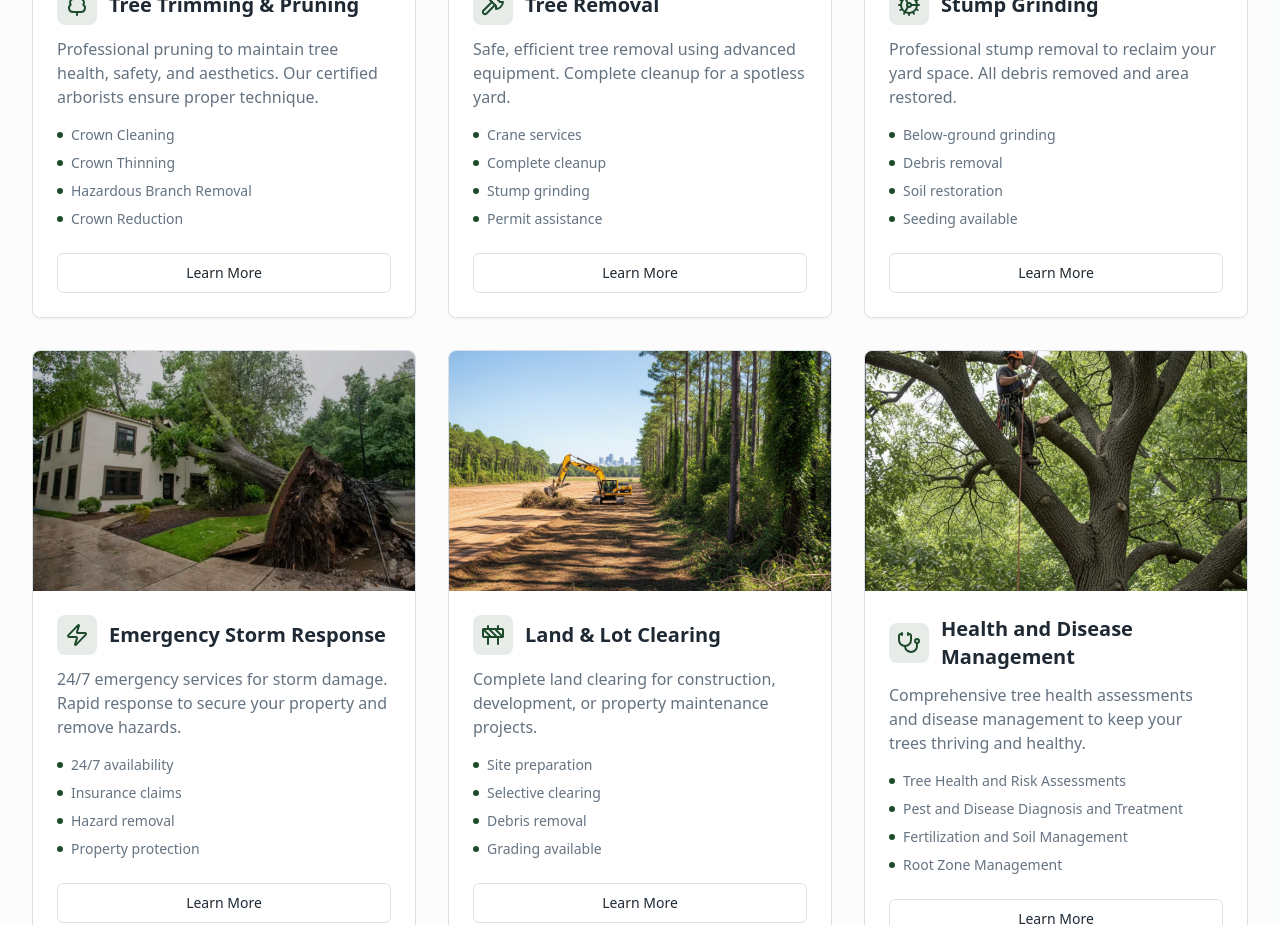
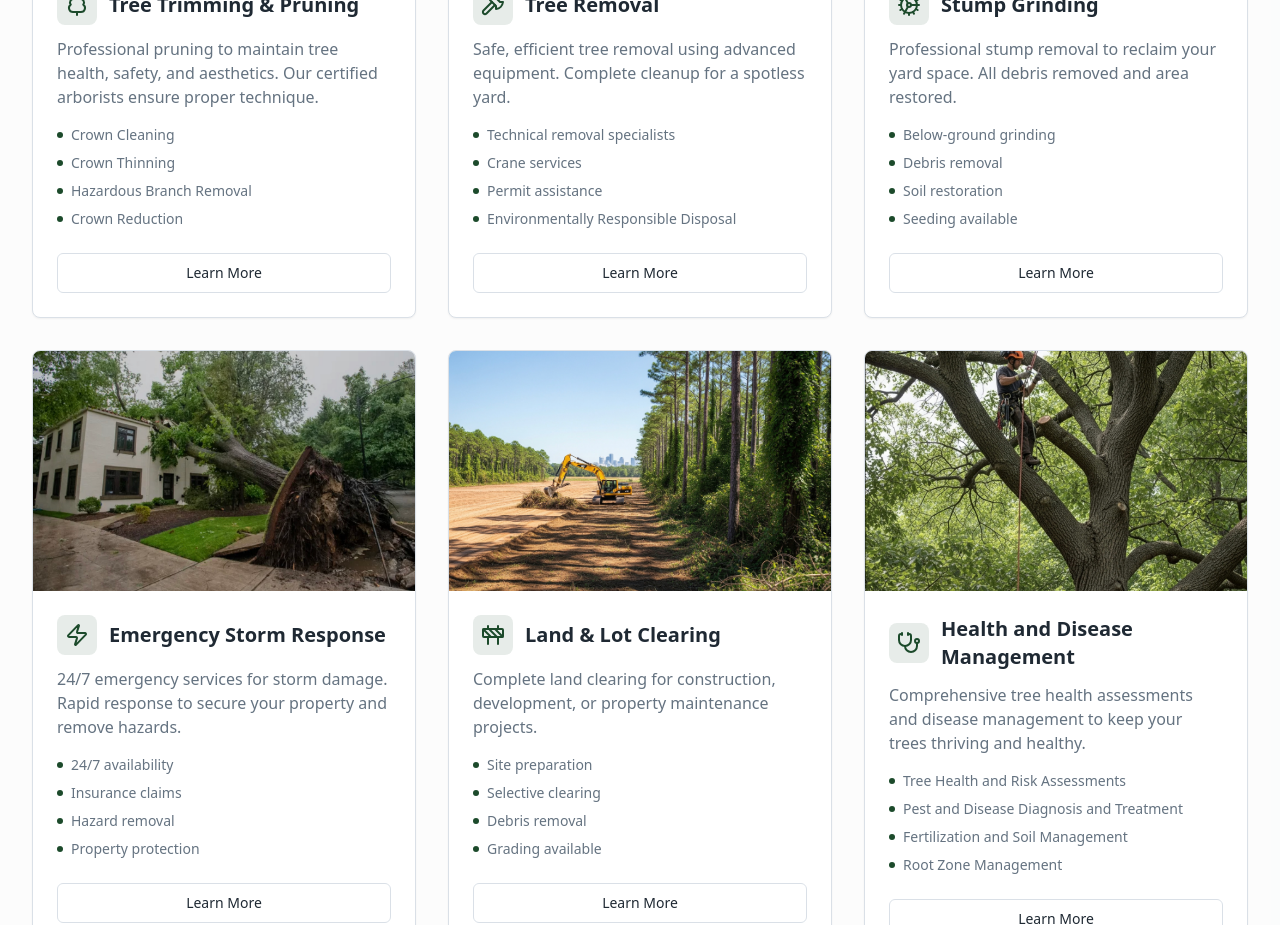
Before and after one commit to wing9900/tree-service-website, a React (Vite) app: page / in a window 1280 px wide. Shown: the part 1440-2365 px from the top of the page. Built offline with nearby package versions, Linux system fonts and the light colour scheme.

Commit message:
Code edited in Lovable Code Editor
Edited UI in Lovable

```diff
--- a/src/components/sections/ServicesSection.tsx
+++ b/src/components/sections/ServicesSection.tsx
@@ -22,7 +22,7 @@ const ServicesSection = () => {
     icon: Axe,
     image: treeRemovalImg,
     link: "/services/tree-removal",
-    features: ["Crane services", "Complete cleanup", "Stump grinding", "Permit assistance"]
+    features: ["Technical removal specialists", "Crane services", "Permit assistance", "Environmentally Responsible Disposal"]
   }, {
     title: "Stump Grinding",
     description: "Professional stump removal to reclaim your yard space. All debris removed and area restored.",
```
